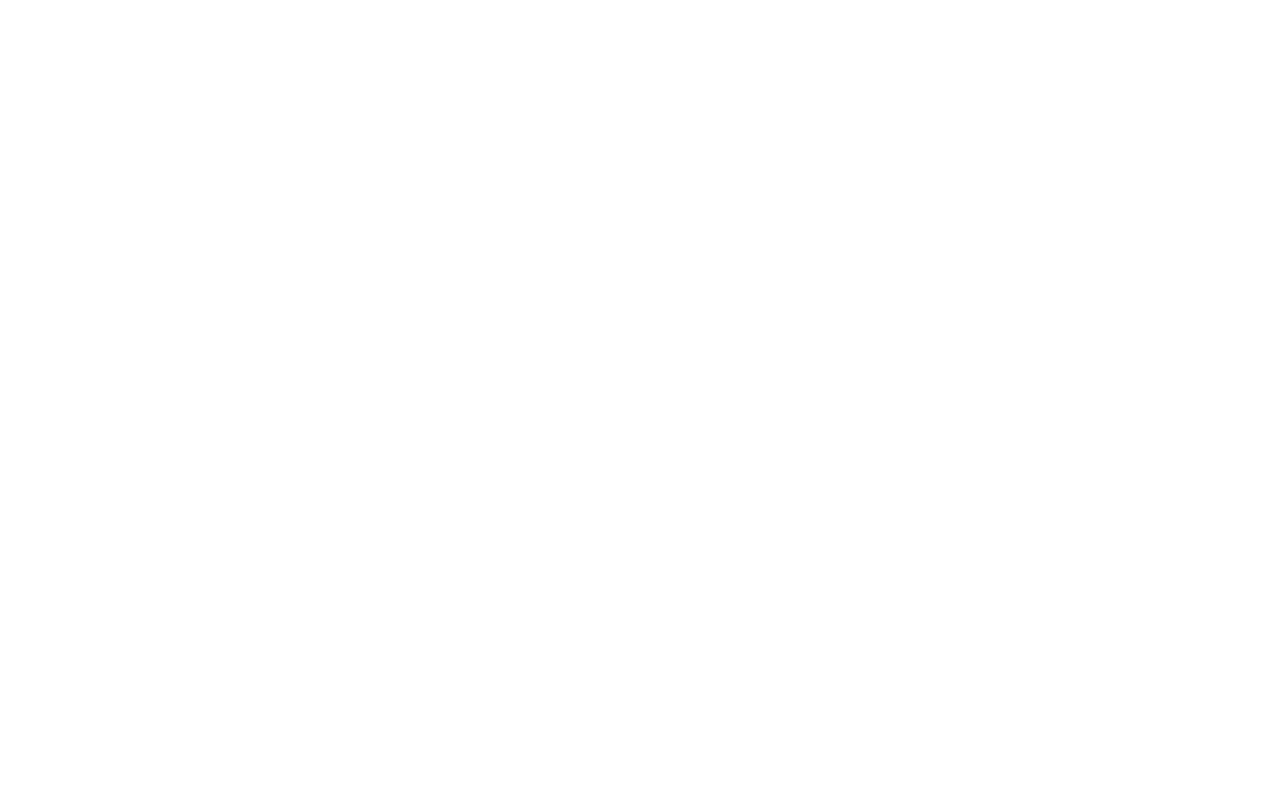
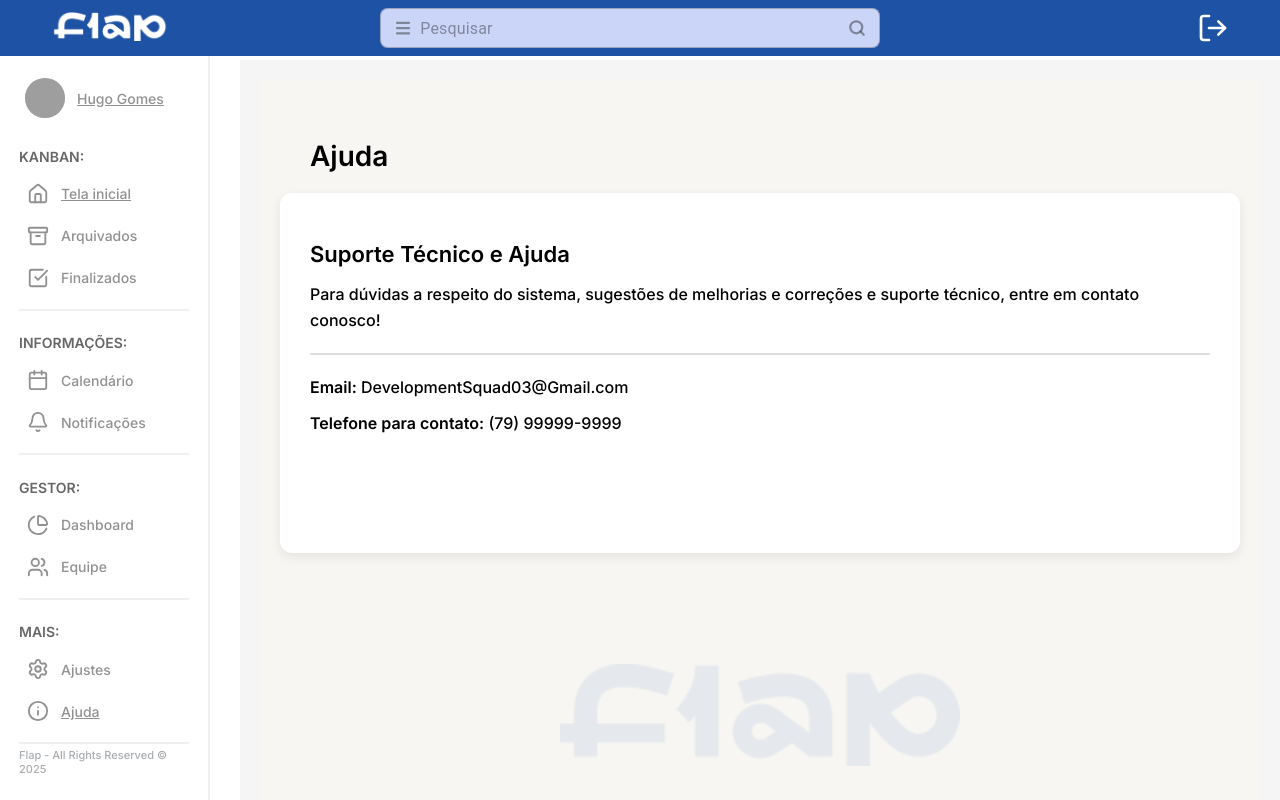
Before and after one commit to Squad03-PortoDigital/Frontend, a React (Vite) app: page /ajuda in a window 1280 px wide. Before the commit this address had no page. Built offline with nearby package versions, Linux system fonts and the light colour scheme; grey boxes are pictures that could not be loaded.

Commit message:
feat: help menu (ass by victor hugo)

```diff
--- a/src/App.tsx
+++ b/src/App.tsx
@@ -3,6 +3,7 @@
 import Menu from "./components/Menu";
 import Header from "./components/Header";
 import TelaPerfil, { initialUser } from "./pages/TelaPerfil";
+import Ajuda from "./pages/TelaAjuda";
 import "./App.css";
 
 export default function App() {
@@ -16,8 +17,7 @@
           <div className="app-grid">
             <Header />
             <Menu user={initialUser} />
-            <main className="app-content">
-            </main>
+            <main className="app-content"></main>
           </div>
         }
       />
@@ -34,6 +34,19 @@
           </div>
         }
       />
+
+      <Route
+        path="/ajuda"
+        element={
+          <div className="app-grid">
+            <Header />
+            <Menu user={initialUser} />
+            <main className="app-content">
+              <Ajuda />
+            </main>
+          </div>
+        }
+      />
     </Routes>
   );
 }
--- a/src/components/Menu.tsx
+++ b/src/components/Menu.tsx
@@ -15,7 +15,7 @@
   return (
     <aside className="menu-container">
       <div className="menu">
-        {/* Perfil */}
+
         <Link to="/perfil" className="menu-perfil-item">
           <div className="menu-perfil-imagem">
             <img src={user.avatarUrl} alt={user.nome} />
@@ -23,7 +23,6 @@
           <div className="menu-perfil-nome">{user.nome}</div>
         </Link>
 
-        {/* Menu normal */}
         <div className="menu-section">
           <h2 className="menu-item-titulo">Kanban:</h2>
           <Link to="/home" className="menu-item">
@@ -70,10 +69,10 @@
             <Settings size={22} />
             <div className="menu-item-nome">Ajustes</div>
           </div>
-          <div className="menu-item">
+          <Link to="/ajuda" className="menu-item">
             <Info size={22} />
             <div className="menu-item-nome">Ajuda</div>
-          </div>
+            </Link>
         </div>
 
         <div className="menu-final">
--- /dev/null
+++ b/src/pages/TelaAjuda.css
@@ -0,0 +1,62 @@
+.ajuda-container {
+    position: relative;
+    height: 100vh;
+    padding: 40px 20px;
+    background-color: #f7f6f3;
+    display: flex;
+    flex-direction: column;
+    align-items: center;
+    overflow: hidden;
+  }
+
+
+  .ajuda-title {
+    font-size: 28px;
+    font-weight: bold;
+    margin-bottom: 20px;
+    width: 100%;
+    max-width: 900px;
+  }
+
+  .ajuda-card {
+    width: 100%;
+    max-width: 900px;
+    min-height: 300px;
+    background: white;
+    border-radius: 12px;
+    box-shadow: 0px 4px 12px rgba(0, 0, 0, 0.08);
+    padding: 30px;
+    position: relative;
+    z-index: 1;
+  }
+
+  .ajuda-card h2 {
+    font-size: 22px;
+    font-weight: bold;
+    margin-bottom: 15px;
+  }
+
+  .ajuda-card p {
+    margin: 10px 0;
+    line-height: 1.6;
+  }
+
+  .ajuda-card hr {
+    margin: 20px 0;
+    border: 0.5px solid #ddd;
+  }
+
+.ajuda-logo-container {
+    position: absolute;
+    bottom: 190px;
+    left: 50%;
+    transform: translateX(-50%);
+    z-index: 0;
+  }
+
+  .ajuda-logo-bg {
+    width: 400px;
+    opacity: 0.08;
+    pointer-events: none;
+    user-select: none;
+  }
--- /dev/null
+++ b/src/pages/TelaAjuda.tsx
@@ -0,0 +1,26 @@
+import React from "react";
+import "../pages/TelaAjuda.css";
+import LogoAzulFlap from "../images/Logo-azul-FLAP 1.png";
+
+export default function Ajuda() {
+  return (
+    <div className="ajuda-container">
+      <h1 className="ajuda-title">Ajuda</h1>
+
+      <div className="ajuda-card">
+        <h2>Suporte Técnico e Ajuda</h2>
+        <p>
+          Para dúvidas a respeito do sistema, sugestões de melhorias e
+          correções e suporte técnico, entre em contato conosco!
+        </p>
+        <hr />
+        <p><strong>Email:</strong> DevelopmentSquad03@Gmail.com</p>
+        <p><strong>Telefone para contato:</strong> (79) 99999-9999</p>
+      </div>
+
+      <div className="ajuda-logo-container">
+        <img src={LogoAzulFlap} alt="Logo Flap" className="ajuda-logo-bg" />
+      </div>
+    </div>
+  );
+}
--- a/src/pages/TelaPerfil.tsx
+++ b/src/pages/TelaPerfil.tsx
@@ -37,7 +37,7 @@
     <div className="profile-container">
       <h1 className="profile-title">Perfil</h1>
       <div className="profile-wrapper">
-        {/* Avatar + Form */}
+
         <div className="profile-left">
           <h2 className="edit-title">
             Informações <PenLine size={27} color="#1E1E1E" style={{ opacity: 0.3 }} />
```
